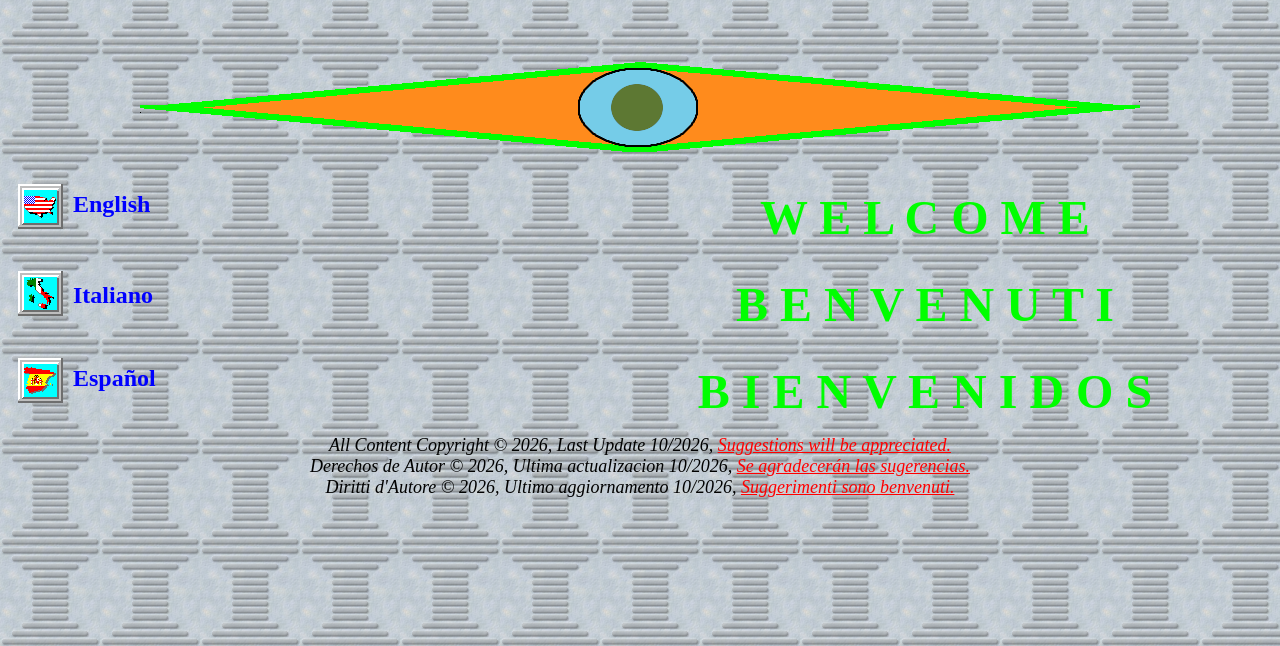
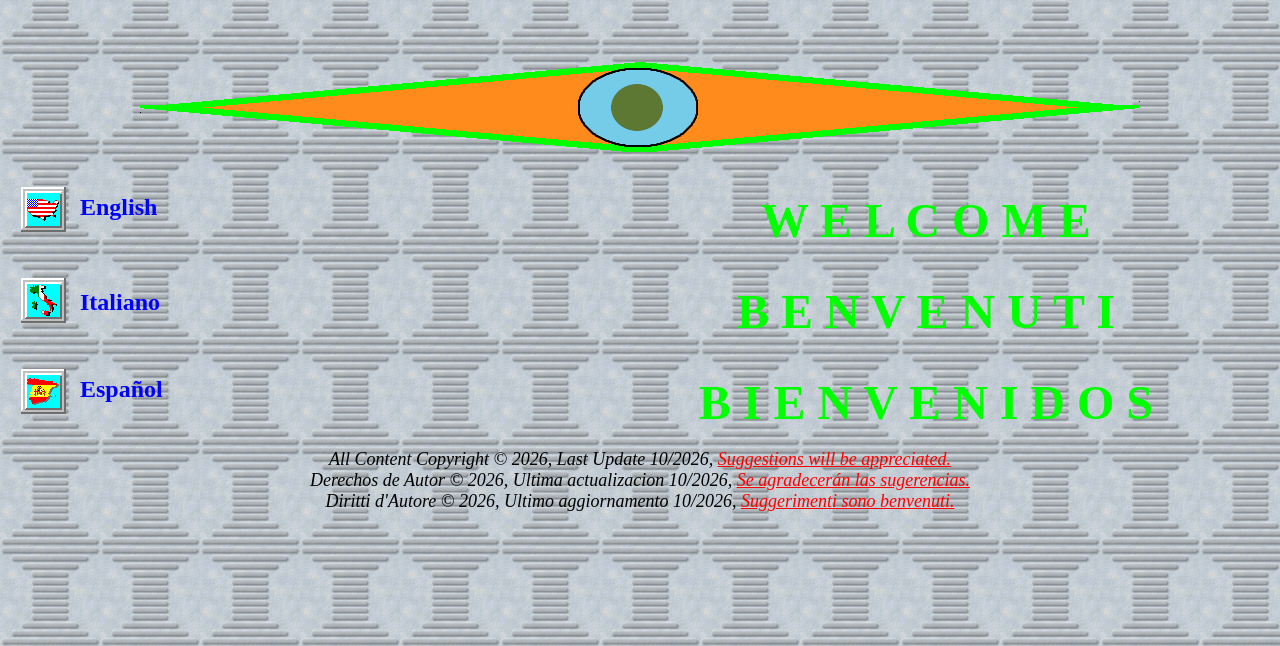
Before and after one commit to Magifu10/WEB0, a plain HTML site: page index.html in a window 1280 px wide. Shown: the part 154-800 px from the top of the page. Drawn offline with Linux system fonts and the light colour scheme.

Commit message:
Update index.html

```diff
--- a/index.html
+++ b/index.html
@@ -47,7 +47,7 @@
   <table border-spacing: 500px;>
    <tr><center><br><br><img src="Ima/sep0.png"><br><br></center></tr>
   </table>
-  <table cellspacing="0" cellpadding="0">
+  <table>
    <tr>
     <td width="5%" valign="middle"><a onmouseout="MRestore()" onmouseover="Mswap('usa','','Ima/usa0.gif',1)" href="En/menu.html"><img src="Ima/usa.gif" border="0" vspace="2" hspace="10" alt="Welcome" name="usa"><br><br></td>
     <td width="40%" valign="middle"><font size="5" color="#0000FF"><b>English</b></a><br><br></td>
```
